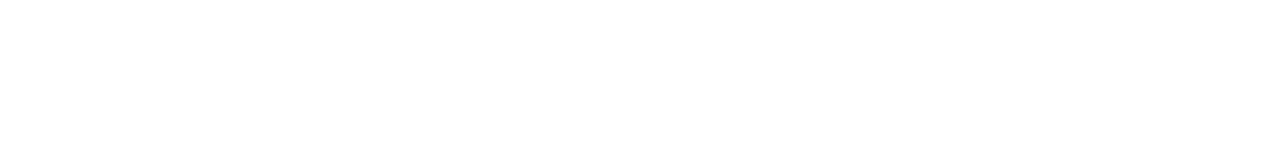
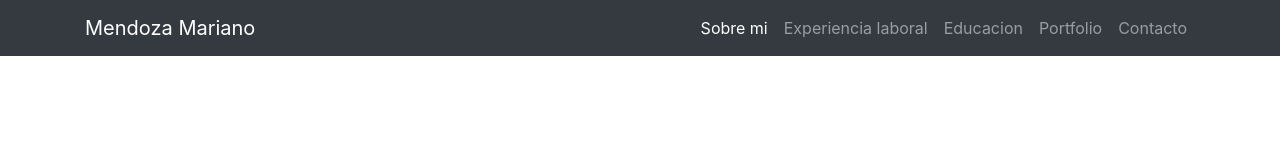
Before and after one commit to MChanoM/MChanoM.github.io, a plain HTML site: page index.html in a window 1280 px wide. Drawn offline with nearby package versions, Linux system fonts and the light colour scheme.

Commit message:
Agrego navbar

```diff
--- a/index.html
+++ b/index.html
@@ -13,6 +13,42 @@
 </head>
 
 <body>
+    <header>
+        <nav class="navbar navbar-expand-lg navbar-dark bg-dark">
+            <div class="container">
+                <a class="navbar-brand" href="#"> Mendoza Mariano </a>
+                <button class="navbar-toggler" type="button" data-toggle="collapse"
+                    data-target="#navbarSupportedContent" aria-controls="navbarSupportedContent" aria-expanded="false"
+                    aria-label="Toggle navigation">
+                    <span class="navbar-toggler-icon"></span>
+                </button>
+
+                <div class="collapse navbar-collapse" id="navbarSupportedContent">
+                    <ul class="navbar-nav ml-auto">
+                        <li class="nav-item active">
+                            <a class="nav-link" href="#"> Sobre mi </a>
+                        </li>
+                        <li class="nav-item">
+                            <a class="nav-link" href="#"> Experiencia laboral </a>
+                        </li>
+                        <li class="nav-item">
+                            <a class="nav-link" href="#"> Educacion </a>
+                        </li>
+                        <li class="nav-item">
+                            <a class="nav-link" href="#"> Portfolio </a>
+                        </li>
+                        <li class="nav-item">
+                            <a class="nav-link" href="#"> Contacto </a>
+                        </li>
+                    </ul>
+                </div>
+            </div>
+        </nav>
+    </header>
+
+    <footer>
+
+    </footer>
 
     <script src="https://code.jquery.com/jquery-3.4.1.slim.min.js"
         integrity="sha384-J6qa4849blE2+poT4WnyKhv5vZF5SrPo0iEjwBvKU7imGFAV0wwj1yYfoRSJoZ+n"
```
